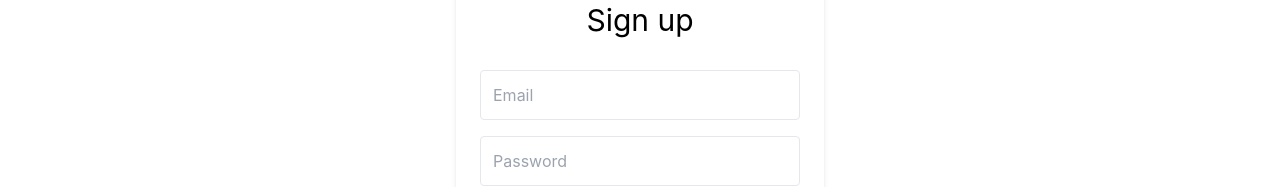
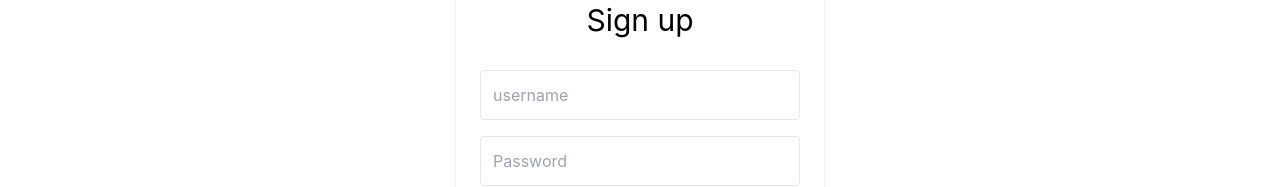
Before and after one commit to Hashimjasem/MERN_Blog, a React (Create React App) app in the folder frontend/: page /register in a window 1280 px wide. Shown: the part 306-493 px from the top of the page. Built offline with nearby package versions, Linux system fonts and the light colour scheme.

Commit message:
User Creating Working

```diff
--- a/frontend/src/pages/Register.js
+++ b/frontend/src/pages/Register.js
@@ -1,32 +1,38 @@
 import { useState } from "react";
 
 function Register() {
-    const [email, setEmail] = useState('');
+    const [username, setUsername] = useState('');
     const [password, setPassword] = useState('');
+
 
     async function register(ev) {
         ev.preventDefault();
-        await fetch('http://localhost4000/register', {
+        const response = await fetch('http://localhost:4000/register', {
             method: 'POST',
-            body: JSON.stringify({email, password}),
-            headers: {'Content-Type':'application/json'},
-        })
+            body: JSON.stringify({username,password}),
+            headers: { 'Content-Type': 'application/json' },
+        });
+        if (response.status === 200) {
+            alert('registration successful');
+        } else {
+            alert('registration failed');
+        }
     }
 
     return (
         <div className="bg-grey-lighter min-h-screen flex flex-col">
             <div className="container max-w-sm mx-auto flex-1 flex flex-col items-center justify-center px-2">
                 <form className="bg-white px-6 py-8 rounded shadow-md text-black w-full"
-                onSubmit={register}>
+                    onSubmit={register}>
 
                     <h1 className="mb-8 text-3xl text-center">Sign up</h1>
                     <input
                         type="text"
                         className="block border border-grey-light w-full p-3 rounded mb-4"
-                        value={email}
-                        placeholder="Email"
-                        onChange={ev => setEmail(ev.target.value)}
-                        />
+                        value={username}
+                        placeholder="username"
+                        onChange={ev => setUsername(ev.target.value)}
+                    />
 
                     <input
                         type="password"
@@ -34,15 +40,9 @@ function Register() {
                         value={password}
                         placeholder="Password"
                         onChange={ev => setPassword(ev.target.value)}
-                        />
-                    {/* <input
-                        type="password"
-                        className="block border border-grey-light w-full p-3 rounded mb-4"
-                        name="confirm_password"
-                        placeholder="Confirm Password" /> */}
+                    />
 
                     <button
-                        type="submit"
                         className="w-full text-center py-3 rounded bg-green text-black hover:bg-green-dark focus:outline-none my-1"
                     >Create Account</button>
 
```
